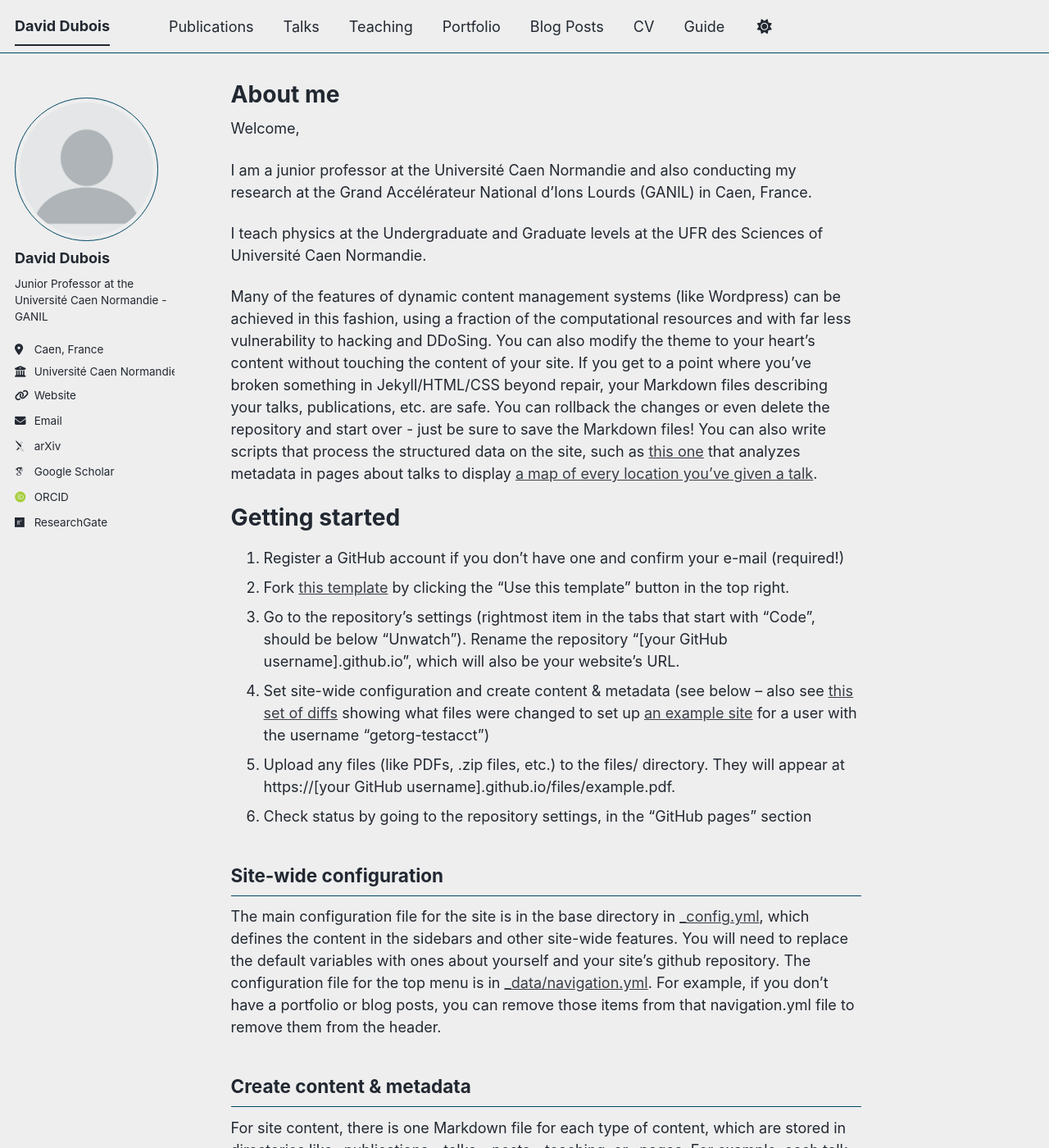
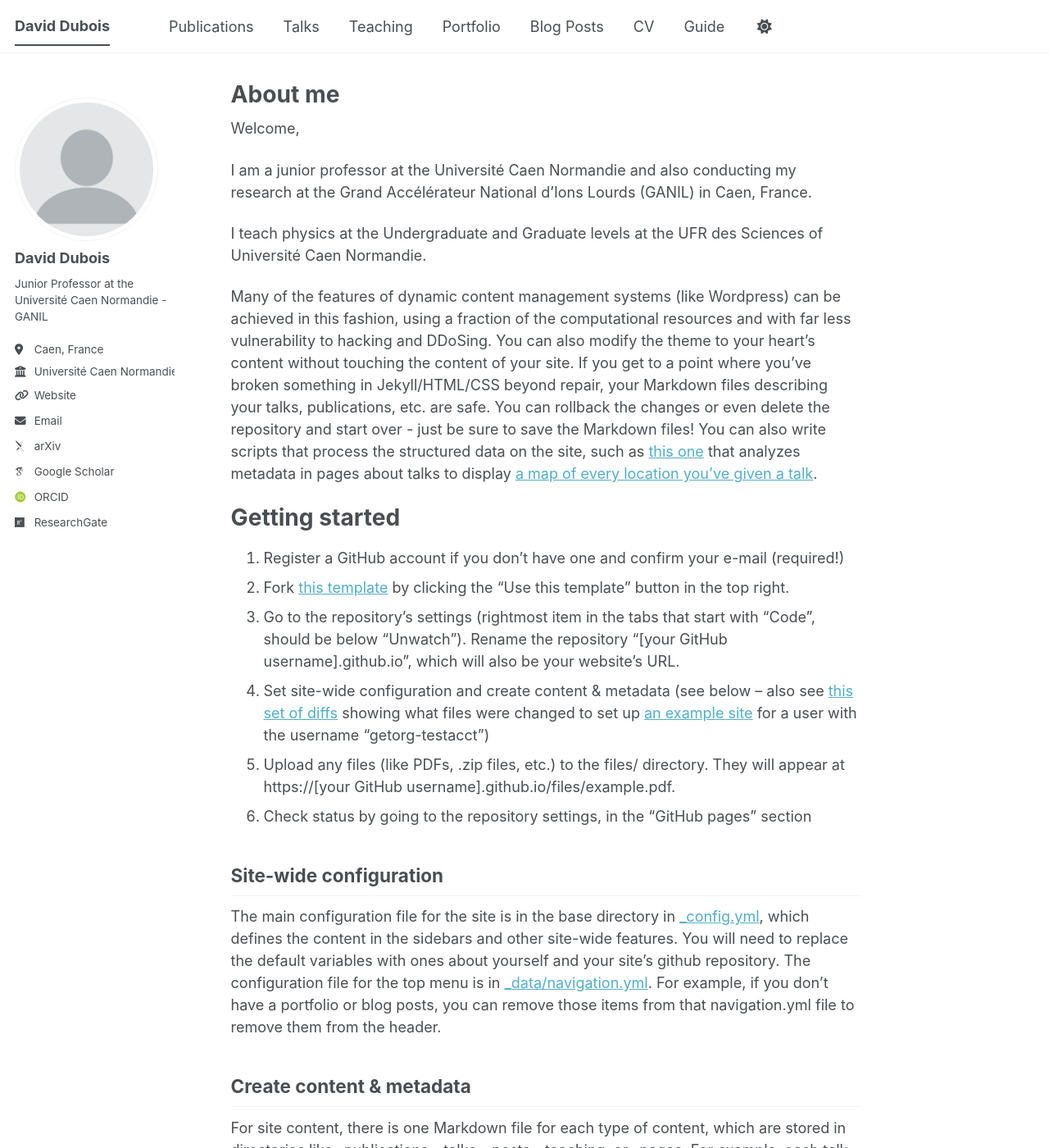
Before and after one commit to daviddubois5/daviddubois, a Jekyll site: the page built from _pages/about.md, in a window 1280 px wide and 1400 px high. Shown: the whole window at 82% size. Built offline with Jekyll 4.4.1, drawn with Linux system fonts in a browser that asks for light colours; some web fonts are replaced; a script bundle is joined from its source files by our own code; library files that are not in the unit come from our copies.

Commit message:
Update _config.yml

```diff
--- a/_config.yml
+++ b/_config.yml
@@ -8,7 +8,11 @@
 
 # Basic Site Settings
 locale                   : "en-US"
-site_theme               : "air" # The available themes options are "default", "air", "sunrise", "mint", "dirt" and "contrast"
+#site_theme               : "air" # The available themes options are "default", "air", "sunrise", "mint", "dirt" and "contrast"
+
+theme: minimal-mistakes-jekyll
+minimal_mistakes_skin: "air" # "air", "aqua", "contrast", "dark", "dirt", "neon", "mint", "plum", "sunrise"
+
 title                    : "David Dubois"
 title_separator          : "-"
 name                     : &name "David Dubois"
```
